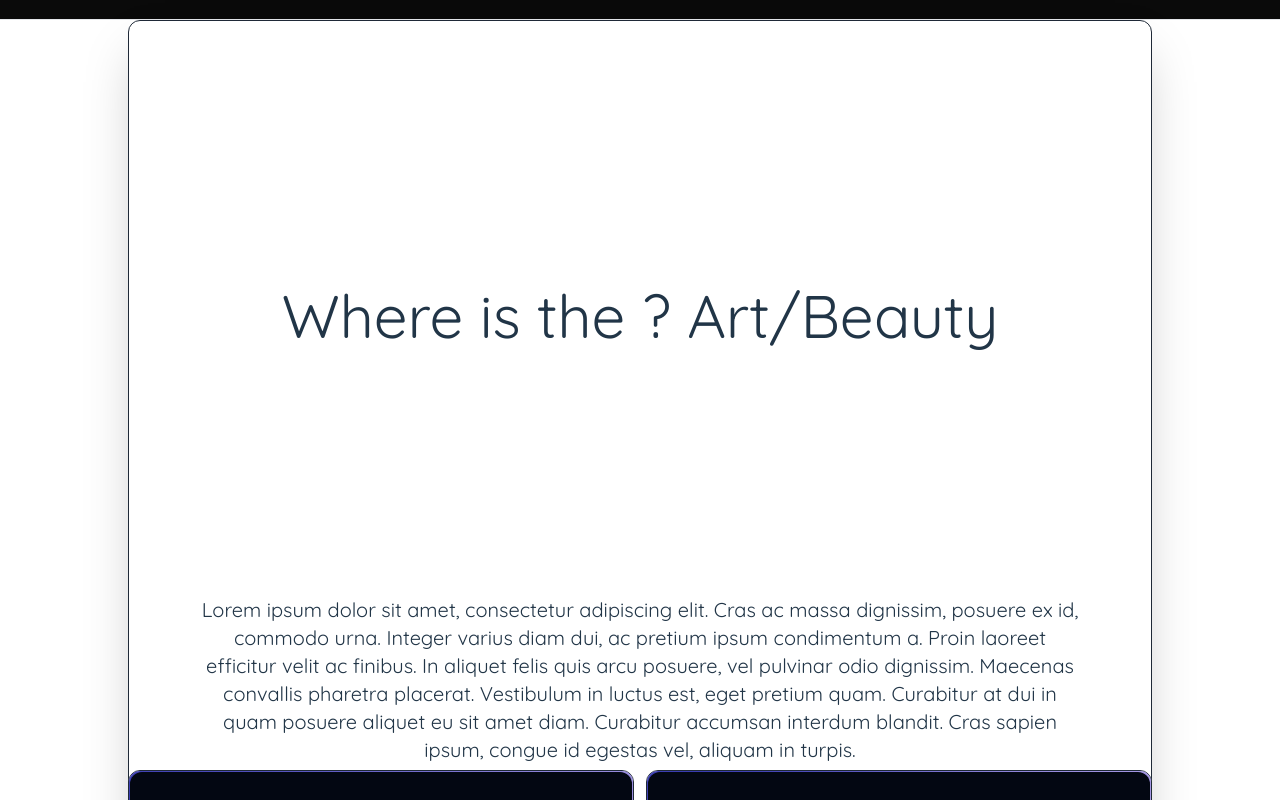
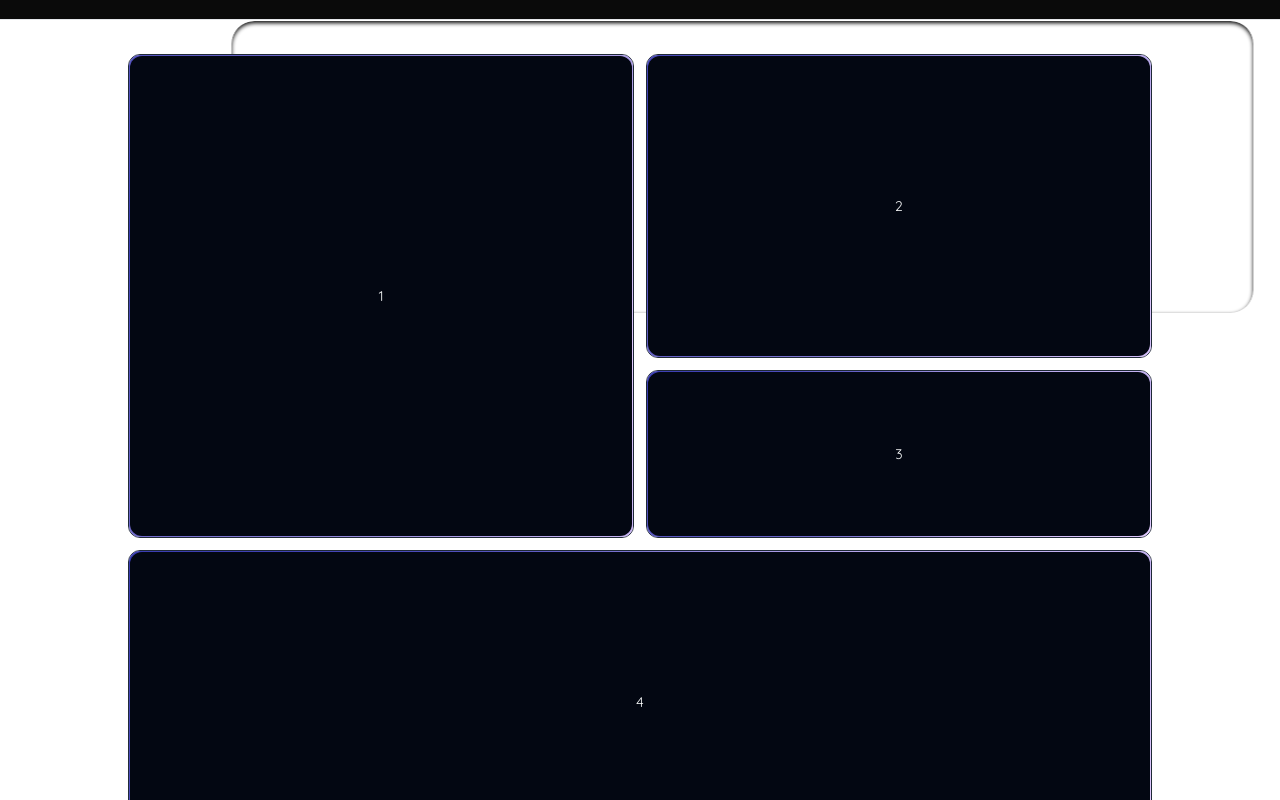
Before and after one commit to jegomezV/web-page-work, a React (Vite) app: page / in a window 1280 px wide. Shown: the part 780-1580 px from the top of the page. Built offline with nearby package versions, Linux system fonts and the light colour scheme; grey boxes are pictures that could not be loaded.

Commit message:
Little fixes 2

```diff
--- a/src/components/CardSpotlight .tsx
+++ b/src/components/CardSpotlight .tsx
@@ -48,13 +48,13 @@ export const CardSpotlight: React.FC<CardSpotlightProps> = ({ children, configs
       onBlur={handleBlur}
       onMouseEnter={handleMouseEnter}
       onMouseLeave={handleMouseLeave}
-      className={`${configs} relative mx-auto flex h-[80%] w-full hover:shadow-sm hover:shadow-white z-50 items-center justify-center overflow-hidden rounded-xl border border-gray-800 bg-transparent backdrop-blur-3xl px-8 py-16 shadow-2xl`}
+      className={`${configs} relative shadow-inner shadow-black duration-200 hover:duration-200 mx-auto flex h-full w-full hover:shadow-sm hover:shadow-white z-50 items-center justify-center overflow-hidden rounded-3xl border-[1px] border-white bg-transparent backdrop-blur-xl px-8 py-8`}
     >
       <div
         className='pointer-events-none absolute -inset-px opacity-0 transition duration-300'
         style={{
           opacity,
-          background: `radial-gradient(600px circle at ${position.x}px ${position.y}px, rgba(255,255,255,.1), transparent 40%)`,
+          background: `radial-gradient(600px circle at ${position.x}px ${position.y}px, rgba(255,255,255,.1), transparent 30%)`,
         }}
       />
       {children}
--- a/src/pages/Home.tsx
+++ b/src/pages/Home.tsx
@@ -29,14 +29,17 @@ export const Home: React.FC = (): JSX.Element => {
         <ButtonStart />
 
         <main className='relative w-[80%] mx-auto'>
-          <Parallax>
+          <Parallax scale={[1, 1]} translateX={[10, -8]}>
             <CardSpotlight configs=''>
-              <section className='relative w-full min-h-screen mx-auto m-10 rounded-xl z-30 grid grid-cols-1 gap-3'>
-                <article className='flex mx-auto p-10 justify-center text-center items-center flex-wrap m-4'>
-                  <h1 className='text-center italic text-6xl mb-10'>Where is the ? Art/Beauty</h1>
-                  <h2 className='text-xl font-bold'>
-                    Lorem ipsum dolor sit amet, consectetur adipiscing elit. Cras ac massa dignissim, posuere ex id, commodo urna. Integer varius diam dui, ac pretium ipsum condimentum a. Proin laoreet efficitur velit ac finibus. In aliquet felis quis arcu posuere, vel pulvinar odio dignissim. Maecenas convallis pharetra placerat. Vestibulum in luctus est, eget pretium quam. Curabitur at dui in quam posuere aliquet eu sit amet diam. Curabitur accumsan interdum blandit. Cras sapien ipsum, congue id egestas vel, aliquam in turpis.
-                  </h2>
+              <section className='relative w-full mx-auto rounded-full z-30 grid grid-cols-1 gap-3'>
+                <article className='flex mx-auto w-full justify-center text-center items-center flex-wrap m-4'>
+                  <div className="group relative w-full h-full text-neutral-950">
+                    <h1 className='text-center text-6xl mb-7 text-white'>Where is the</h1>
+                    <div className="overflow-hidden">
+                      <div className="-translate-y-2 -translate-x-14 mx-auto skew-y-0 text-6xl text-center text-white transition duration-500 group-hover:-translate-y-[112%] group-hover:skew-y-12">&rarr; Art</div>
+                      <div className="relative text-white translate-y-[250%] text-right text-5xl skew-y-12 transition duration-500 group-hover:-translate-y-8 group-hover:-translate-x-60 group-hover:skew-y-0"> &rarr; Beauty</div>
+                    </div>
+                  </div>
                 </article>
               </section>
             </CardSpotlight>
```
